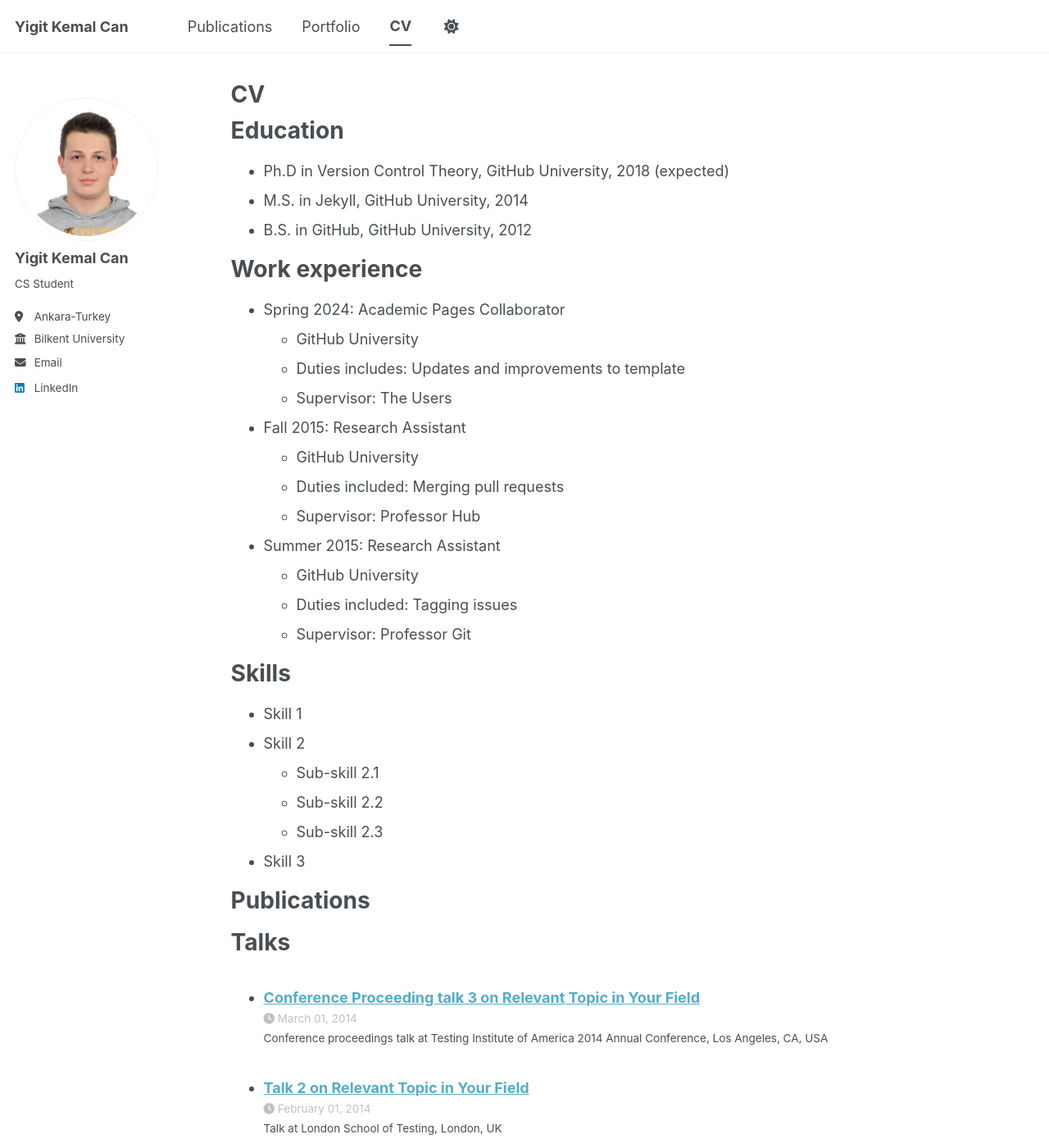
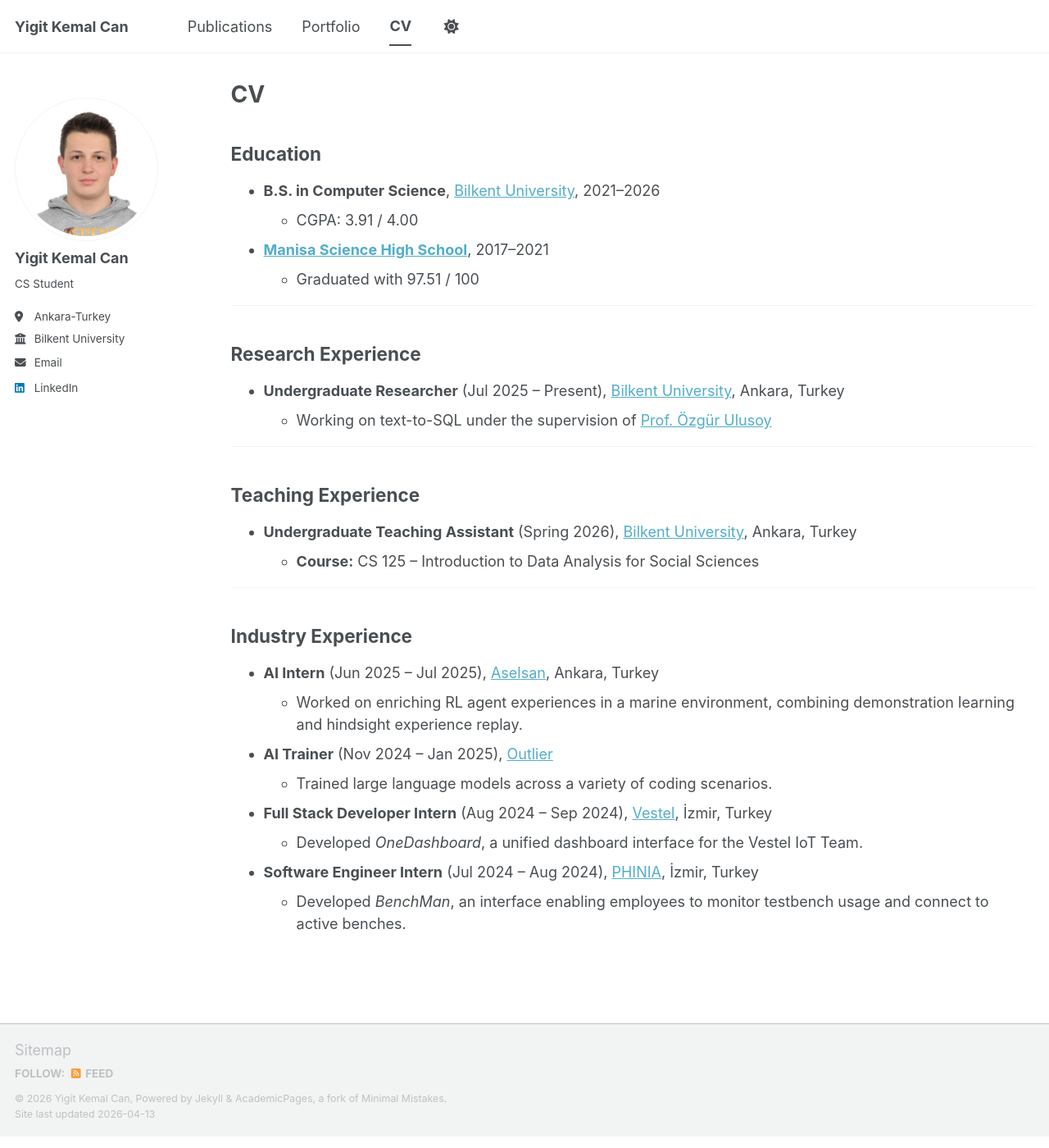
Before and after one commit to yigitkemalcan/yigitkemalcan.github.io, a Jekyll site: the page built from _pages/cv.md, in a window 1280 px wide and 1400 px high. Shown: the whole window at 82% size. Built offline with Jekyll 4.4.1, drawn with Linux system fonts in a browser that asks for light colours; a script bundle is joined from its source files by our own code; library files that are not in the unit come from our copies; some of the changed text lies outside the part shown.

Commit message:
Rewrite CV page with real experience from LinkedIn

```diff
--- a/_pages/cv.md
+++ b/_pages/cv.md
@@ -9,56 +9,39 @@ redirect_from:
 
 {% include base_path %}
 
-Education
-======
-* Ph.D in Version Control Theory, GitHub University, 2018 (expected)
-* M.S. in Jekyll, GitHub University, 2014
-* B.S. in GitHub, GitHub University, 2012
+## Education
 
-Work experience
-======
-* Spring 2024: Academic Pages Collaborator
-  * GitHub University
-  * Duties includes: Updates and improvements to template
-  * Supervisor: The Users
+* **B.S. in Computer Science**, [Bilkent University](https://www.bilkent.edu.tr/), 2021–2026
+  * CGPA: 3.91 / 4.00
+* **[Manisa Science High School](https://manisafenlisesi.meb.k12.tr/)**, 2017–2021
+  * Graduated with 97.51 / 100
 
-* Fall 2015: Research Assistant
-  * GitHub University
-  * Duties included: Merging pull requests
-  * Supervisor: Professor Hub
+---
 
-* Summer 2015: Research Assistant
-  * GitHub University
-  * Duties included: Tagging issues
-  * Supervisor: Professor Git
+## Research Experience
 
-Skills
-======
-* Skill 1
-* Skill 2
-  * Sub-skill 2.1
-  * Sub-skill 2.2
-  * Sub-skill 2.3
-* Skill 3
+* **Undergraduate Researcher** (Jul 2025 – Present), [Bilkent University](https://www.bilkent.edu.tr/), Ankara, Turkey
+  * Working on text-to-SQL under the supervision of [Prof. Özgür Ulusoy](https://cs.bilkent.edu.tr/~ulusoy/)
 
-Publications
-======
-  <ul>{% for post in site.publications reversed %}
-    {% include archive-single-cv.html %}
-  {% endfor %}</ul>
+---
 
-Talks
-======
-  <ul>{% for post in site.talks reversed %}
-    {% include archive-single-talk-cv.html  %}
-  {% endfor %}</ul>
+## Teaching Experience
 
-Teaching
-======
-  <ul>{% for post in site.teaching reversed %}
-    {% include archive-single-cv.html %}
-  {% endfor %}</ul>
+* **Undergraduate Teaching Assistant** (Spring 2026), [Bilkent University](https://www.bilkent.edu.tr/), Ankara, Turkey
+  * **Course:** CS 125 – Introduction to Data Analysis for Social Sciences
 
-Service and leadership
-======
-* Currently signed in to 43 different slack teams
+---
+
+## Industry Experience
+
+* **AI Intern** (Jun 2025 – Jul 2025), [Aselsan](https://www.aselsan.com/), Ankara, Turkey
+  * Worked on enriching RL agent experiences in a marine environment, combining demonstration learning and hindsight experience replay.
+
+* **AI Trainer** (Nov 2024 – Jan 2025), [Outlier](https://outlier.ai/)
+  * Trained large language models across a variety of coding scenarios.
+
+* **Full Stack Developer Intern** (Aug 2024 – Sep 2024), [Vestel](https://www.vestel.com.tr/), İzmir, Turkey
+  * Developed *OneDashboard*, a unified dashboard interface for the Vestel IoT Team.
+
+* **Software Engineer Intern** (Jul 2024 – Aug 2024), [PHINIA](https://www.phinia.com/), İzmir, Turkey
+  * Developed *BenchMan*, an interface enabling employees to monitor testbench usage and connect to active benches.
```
Also changed, not shown: _pages/publications.html (+3 -8 lines).
